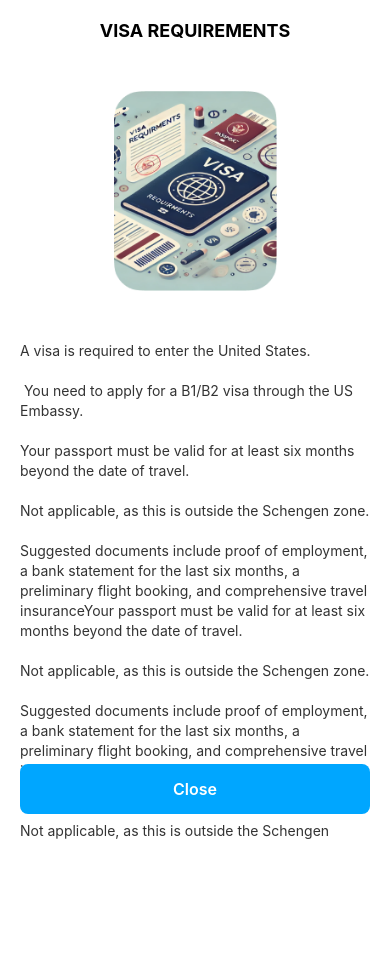
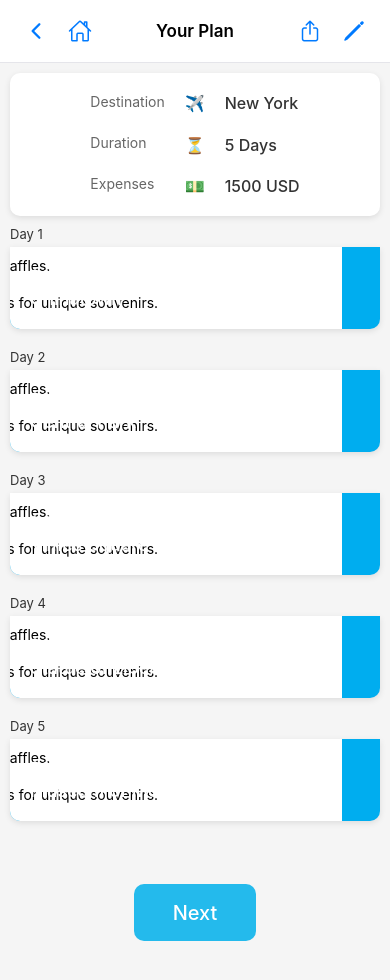
Before and after one commit to Mohammedbbk/AldaleelApp, a React Native app: screen / in a window 390 px wide. Shown: the top 980 px of the page. Before the commit the page ends 844 px from the top, so only its background shows below. Built offline with nearby package versions, Linux system fonts and the light colour scheme; no server answers.

Commit message:
testing navigation + fixing logic error

```diff
--- a/App.js
+++ b/App.js
@@ -19,19 +19,19 @@
 
 class App extends React.Component {
   render() {
-    return <VisaScreen />;
-    // return (
-    //   <NavigationContainer>
-    //     <Stack.Navigator screenOptions={{ headerShown: false }}>
-    //       <Stack.Screen name="UserPlanScreen" component={UserPlanScreen} />
-    //       <Stack.Screen name="AssistantScreen" component={AssistantScreen} />
-    //       <Stack.Screen
-    //         name="InformationScreen"
-    //         component={InformationScreen}
-    //       />
-    //     </Stack.Navigator>
-    //   </NavigationContainer>
-    // );
+    return (
+      <NavigationContainer>
+        <Stack.Navigator screenOptions={{ headerShown: false }}>
+          <Stack.Screen name="UserPlanScreen" component={UserPlanScreen} />
+          <Stack.Screen name="AssistantScreen" component={AssistantScreen} />
+          <Stack.Screen
+            name="InformationScreen"
+            component={InformationScreen}
+          />
+          <Stack.Screen name="VisaScreen" component={VisaScreen} />
+        </Stack.Navigator>
+      </NavigationContainer>
+    );
     // return (
     //   <NavigationContainer>
     //     <Stack.Navigator initialRouteName="Splash" screenOptions={{ headerShown: false }}>
--- a/src/screens/VisaScreen.js
+++ b/src/screens/VisaScreen.js
@@ -46,7 +46,7 @@
         <TouchableOpacity
           style={styles.closeButton}
           activeOpacity={0.9}
-          onPress={() => this.handleClose}
+          onPress={() => this.handleClose()}
         >
           <Text style={styles.closeButtonText}>Close</Text>
         </TouchableOpacity>
```
